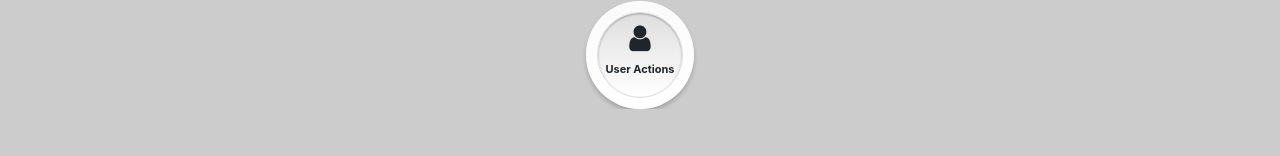
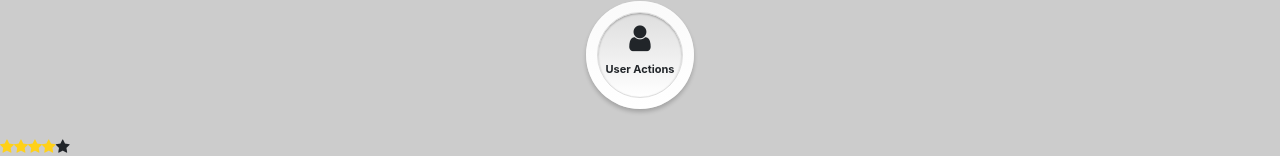
Before and after one commit to Renhj90520/vue-components, a Vue app: page / in a window 1280 px wide. Shown: the part 1681-1837 px from the top of the page. Before the commit the page ends 1790 px from the top, so only its background shows below. Built offline with nearby package versions, Linux system fonts and the light colour scheme.

Commit message:
voterating

```diff
--- a/src/App.vue
+++ b/src/App.vue
@@ -9,6 +9,7 @@
   </div>
   <app-hi-icon icon="fa-amazon"></app-hi-icon>
   <app-roundcontrol></app-roundcontrol>
+  <app-vote-rating :currentValue="3" @vote="dovote($event)"></app-vote-rating>
 </div>
 </template>
 
@@ -18,6 +19,7 @@ import SlideMenu from './components/SlideMenu';
 import Timeline from './components/Timeline';
 import HiIcon from './components/HiIcon';
 import RoundControl from './components/RouncControl';
+import VoteRating from './components/VoteRating';
 export default {
   name: 'App',
   components: {
@@ -25,7 +27,13 @@ export default {
     'app-slide-menu': SlideMenu,
     'app-timeline': Timeline,
     'app-hi-icon': HiIcon,
-    'app-roundcontrol': RoundControl
+    'app-roundcontrol': RoundControl,
+    'app-vote-rating': VoteRating
+  },
+  methods: {
+    dovote(e) {
+      console.log(e);
+    }
   }
 };
 </script>
--- a/src/components/Tooltip.vue
+++ b/src/components/Tooltip.vue
@@ -20,9 +20,6 @@ export default {
     const selfHeight = this.$refs.el.clientHeight;
     this.left = parentWidth / 2 - selfWidth / 2;
     this.top = -selfHeight;
-    console.log(this.left);
-    console.log(this.top);
-    console.log('===================');
   }
 };
 </script>
--- /dev/null
+++ b/src/components/VoteRating.vue
@@ -0,0 +1,71 @@
+<template>
+    <div class="vote-host" ref="host">
+        <a @click="dovote(0)" @mouseenter="dohover(0)">
+            <i class="fa fa-star" :class="{'active':states[0]}"></i>
+        </a>
+        <a @click="dovote(1)" @mouseenter="dohover(1)">
+            <i class="fa fa-star" :class="{'active':states[1]}"></i>
+        </a>
+        <a @click="dovote(2)" @mouseenter="dohover(2)">
+            <i class="fa fa-star" :class="{'active':states[2]}"></i>
+        </a>
+        <a @click="dovote(3)" @mouseenter="dohover(3)">
+            <i class="fa fa-star" :class="{'active':states[3]}"></i>
+        </a>
+        <a @click="dovote(4)" @mouseenter="dohover(4)">
+            <i class="fa fa-star" :class="{'active':states[4]}"></i>
+        </a>
+    </div>
+</template>
+<script>
+export default {
+  data() {
+    return {
+      states: [false, false, false, false, false],
+      current: 0
+    };
+  },
+  props: ['currentValue'],
+  methods: {
+    setActive(index) {
+      for (let i = 0; i <= index; i++) {
+        this.states.splice(i, 1, true);
+      }
+      const left = +index + 1;
+      for (let j = left; j < this.states.length; j++) {
+        this.states.splice(j, 1, false);
+      }
+    },
+    reset() {
+      this.current = this.currentValue;
+      this.setActive(this.current);
+    },
+    dohover(index) {
+      this.setActive(index);
+    },
+    dovote(index) {
+      this.current = index;
+      this.setActive(this.current);
+      this.$emit('vote', this.current);
+    }
+  },
+  mounted() {
+    this.current = this.currentValue;
+    this.setActive(this.currentValue);
+    this.$refs.host.onmouseleave = () => {
+      this.setActive(this.current);
+    };
+  }
+};
+</script>
+<style scoped>
+a {
+  display: inline-block;
+  cursor: pointer;
+  font-size: 15px;
+  color: #333;
+}
+.active {
+  color: #ffd118;
+}
+</style>
```
